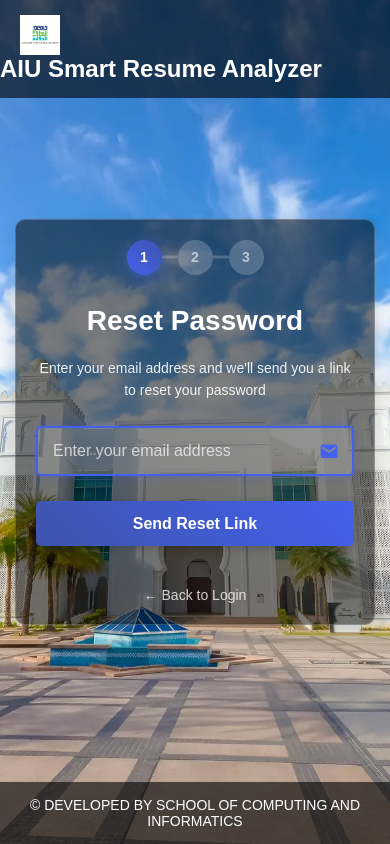
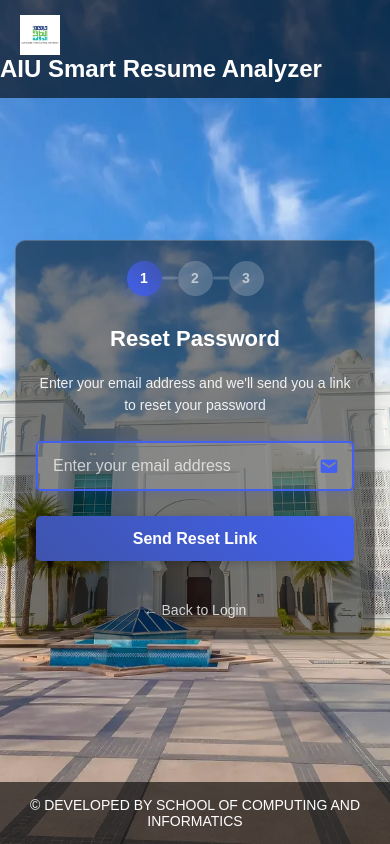
Before and after one commit to d7mo25/AIU-RESUME-ANALYZER, a FastAPI app: page /forgot-password in a window 390 px wide. Run offline with FastAPI, Linux system fonts and the light colour scheme; some libraries are stand-ins or nearby versions.

Commit message:
Update forgot-password.html

```diff
--- a/templates/forgot-password.html
+++ b/templates/forgot-password.html
@@ -13,15 +13,81 @@
   <script src="https://www.gstatic.com/firebasejs/10.7.1/firebase-auth-compat.js"></script>
 
   <style>
+    /* Override the existing body styles to prevent touching header/footer */
+    body {
+      margin: 0;
+      padding: 0;
+      box-sizing: border-box;
+      font-family: "Poppins", sans-serif;
+      min-height: 100vh;
+      background: url(/static/background.jpg) no-repeat;
+      background-size: cover;
+      background-position: center;
+      background-attachment: fixed;
+
+      /* Create a flex container that accounts for header and footer */
+      display: flex;
+      flex-direction: column;
+    }
+
+    /* Header styling */
+    .site-header {
+      width: 100%;
+      color: #fff;
+      padding: 15px 0;
+      background-color: rgba(0, 0, 0, 0.6);
+      position: relative; /* Changed from absolute */
+      text-align: left;
+      flex-shrink: 0; /* Prevent shrinking */
+    }
+
+    .header-logo {
+      height: 40px;
+      vertical-align: middle;
+      margin-right: 10px;
+      margin-left: 20px;
+    }
+
+    .site-header h2 {
+      display: inline-block;
+      vertical-align: middle;
+      margin: 0;
+    }
+
+    /* Main content area - takes remaining space and centers the form */
+    .main-content {
+      flex: 1;
+      display: flex;
+      justify-content: center;
+      align-items: center;
+      padding: 40px 20px; /* Add padding to prevent touching header/footer */
+      min-height: 0; /* Allow shrinking if needed */
+    }
+
+    /* Footer styling */
+    .site-footer {
+      width: 100%;
+      color: #fff;
+      padding: 15px 0;
+      background-color: rgba(0, 0, 0, 0.6);
+      position: relative; /* Changed from absolute */
+      font-size: 14px;
+      text-align: center;
+      flex-shrink: 0; /* Prevent shrinking */
+    }
+
+    /* Reset container with proper centering */
     .reset-container {
       max-width: 400px;
-      margin: 30px auto;
+      width: 100%;
+      margin: 0 auto; /* Center horizontally */
       padding: 30px;
       border: 1px solid rgba(255, 255, 255, .2);
       background-color: rgba(0, 0, 0, 0.5);
       border-radius: 10px;
       box-shadow: 0 5px 15px rgba(0, 0, 0, 0.1);
       min-height: 400px;
+      box-sizing: border-box;
     }
 
     .reset-container h1 {
@@ -92,6 +158,7 @@
       margin-bottom: 15px;
       position: relative;
       overflow: hidden;
+      box-sizing: border-box;
     }
 
     .btn:hover:not(:disabled) {
@@ -139,6 +206,7 @@
       color: #fff;
       padding: 0 45px 0 15px;
       transition: all 0.3s ease;
+      box-sizing: border-box;
     }
 
     .input-box input:focus {
@@ -369,13 +437,36 @@
       margin: 0 auto 20px;
     }
 
+    /* Responsive adjustments */
+    @media (max-height: 700px) {
+      .main-content {
+        padding: 20px 20px;
+      }
 
+      .reset-container {
+        padding: 20px 25px;
+        min-height: 300px;
+      }
 
-    /* Responsive Design */
+      .reset-container h1 {
+        font-size: 24px;
+        margin-bottom: 15px;
+      }
+
+      .input-box {
+        margin: 20px 0;
+      }
+    }
+
     @media (max-width: 480px) {
       .reset-container {
-        margin: 15px;
+        margin: 0;
         padding: 20px;
+        max-width: 100%;
+      }
+
+      .main-content {
+        padding: 20px 15px;
       }
 
       .step-indicator {
@@ -389,6 +480,18 @@
       .step::after {
         width: 16px;
       }
+
+      .reset-container h1 {
+        font-size: 22px;
+      }
+
+      .email-icon {
+        font-size: 48px;
+      }
+
+      .success-icon {
+        font-size: 64px;
+      }
     }
   </style>
 </head>
@@ -398,6 +501,7 @@
     <h2>AIU Smart Resume Analyzer</h2>
   </header>
 
+  <main class="main-content">
     <div class="reset-container">
       <!-- Step Indicator -->
       <div class="step-indicator" id="stepIndicator">
@@ -533,6 +637,7 @@
         </div>
       </div>
     </div>
+  </main>
 
   <footer class="site-footer">
     <p>&copy; DEVELOPED BY SCHOOL OF COMPUTING AND INFORMATICS</p>
```
Lines whose indentation alone changed are shown as unchanged.
